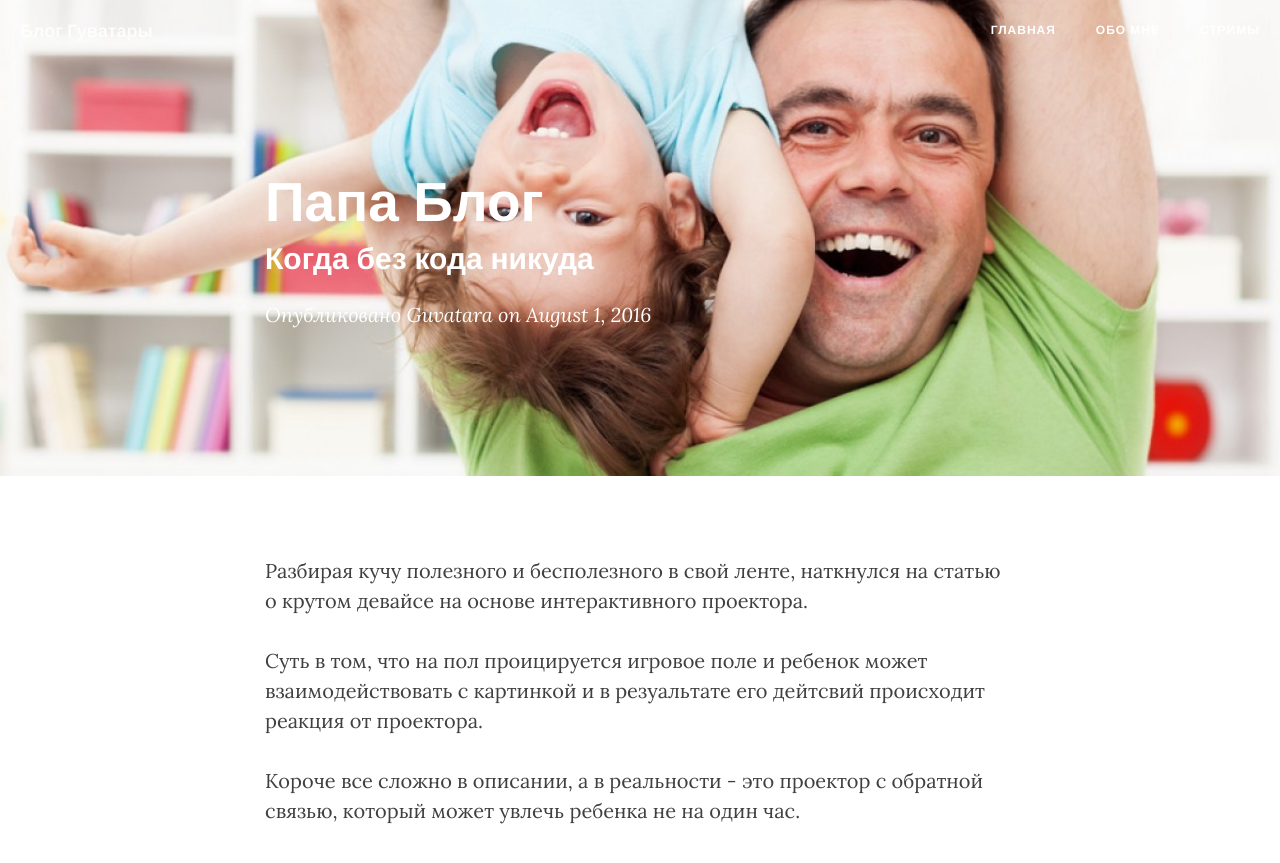
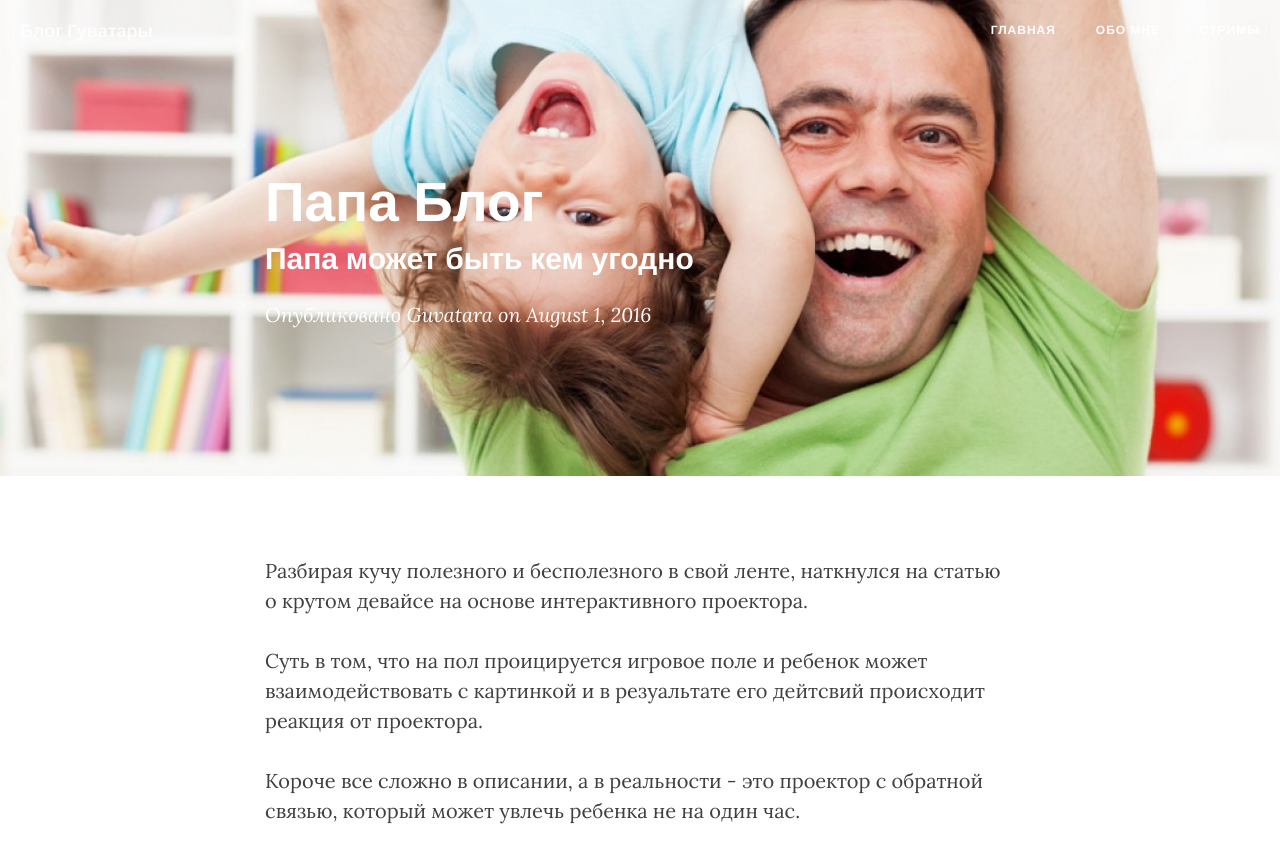
Before and after one commit to guvatara/guvatara.github.io, a Jekyll site: the page built from _posts/2016-08-01-Papablog.markdown, in a window 1280 px wide, cut to the strip 0-882 px from the top of the page. Shown: the top 863 px of the strip. Built offline with Jekyll 4.4.1, drawn with Linux system fonts in a browser that asks for light colours; nearby versions of some CDN libraries; comment, search, counter and statistics services are not loaded; a style sheet for code colours, icons or effects is not loaded.

Commit message:
guvaCom-2 Наполнение сайта статьями

```diff
--- a/_posts/2016-08-01-Papablog.markdown
+++ b/_posts/2016-08-01-Papablog.markdown
@@ -1,7 +1,7 @@
 ---
 layout:     post
 title:      "Папа Блог"
-subtitle:   "Когда без кода никуда"
+subtitle:   "Папа может быть кем угодно"
 date:       2016-08-01 12:00:00
 author:     "Guvatara"
 header-img: "images/871-sovmestnyj-dosug-papa-i-rebenok.jpg"
```
